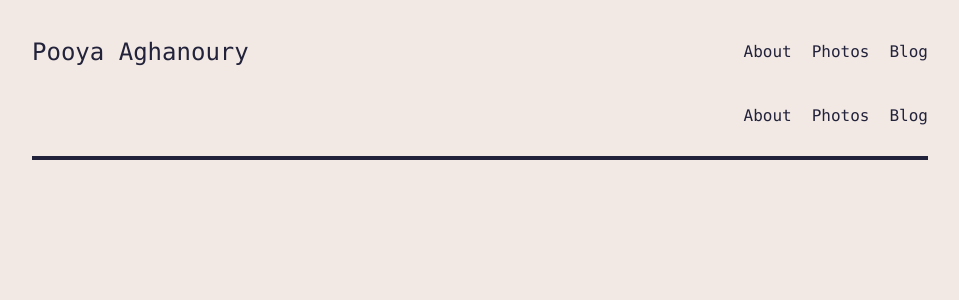
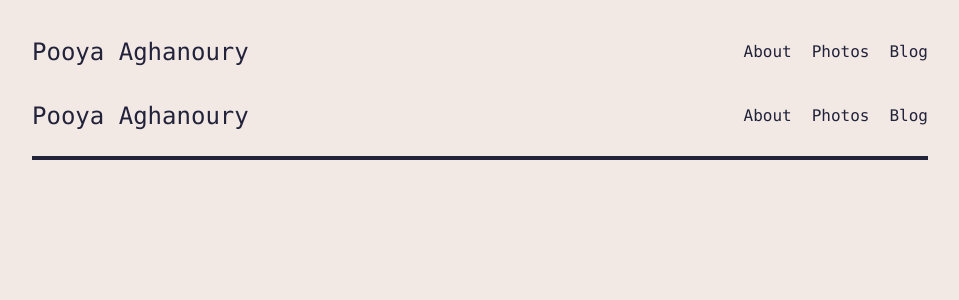
Before and after one commit to aghanoury/website, a Next.js app: page /header in a window 1280 px wide. Shown: the top 300 px of the page, without its empty margins (160-1119 px from the left). Built offline with nearby package versions, Linux system fonts and the light colour scheme.

Commit message:
build fixed

```diff
--- a/pages/_app.tsx
+++ b/pages/_app.tsx
@@ -27,7 +27,7 @@ export default function App({ Component, pageProps }: AppProps) {
     ${show ? "opacity-100" : "opacity-0"}`}
     >
       <title>headass</title>
-      <Header title={WEBSITE_TITLE} />
+      <Header />
       {/* <div className="border-t-0 my-0 py-0 border-b-4 border-black mb-2 "></div> */}
       <Component {...pageProps} />
       <div className="border-t-0 my-2 py-0 border-b-4 border-black mb-0 "></div>
--- a/pages/blog.tsx
+++ b/pages/blog.tsx
@@ -4,4 +4,4 @@ const Blog = () => {
   return <div>nothing to blog about yet...</div>;
 };
 
-export default blog;
+export default Blog;
--- a/pages/header.tsx
+++ b/pages/header.tsx
@@ -10,7 +10,7 @@ const navigation = [
   { name: "Blog", href: "/blog", current: true },
 ];
 
-export default function Header({ title }) {
+export default function Header() {
   return (
     <Menu as="nav" className={`relative p-0 m-0 z-50`}>
       {({ open }) => (
@@ -19,7 +19,7 @@ export default function Header({ title }) {
             <div className="flex flex-1 items-center justify-between space-x-10 m-0 h-16 px-0">
               {/* standard menu bar */}
               <Link className="text-2xl max-sm:text-lg" href="/">
-                {title}
+                Pooya Aghanoury
               </Link>
               <div className="flex items-center justify-between space-x-5">
                 {navigation.map((item) => (
@@ -72,77 +72,3 @@ export default function Header({ title }) {
     </Menu>
   );
 }
-
-// export default function Header() {
-//   return (
-//     <Disclosure as="nav" className="bg-gray-800">
-//       {({ open }) => (
-//         <>
-//           <div className="mx-auto max-w-7xl px-2 sm:px-6 lg:px-8">
-//             <div className="relative flex h-16 items-center justify-between">
-
-//               <div className="absolute inset-y-0 right-0 flex items-center sm:hidden">
-//                 <Disclosure.Button className="inline-flex items-center justify-center rounded-md p-2 text-gray-400 hover:bg-gray-700 hover:text-white focus:outline-none focus:ring-2 focus:ring-inset focus:ring-white">
-//                   <span className="sr-only">Open main menu</span>
-//                   {open ? (
-//                     <XMarkIcon className="block h-6 w-6" aria-hidden="true" />
-//                   ) : (
-//                     <Bars3Icon className="block h-6 w-6" aria-hidden="true" />
-//                   )}
-//                 </Disclosure.Button>
-//               </div>
-
-//               {/* Full menu bar */}
-//               <div className="flex flex-1">
-//                 <div className="flex flex-shrink-0 items-center justify-end">
-//                   <img
-//                     className="h-8 w-auto lg:block"
-//                     src="https://tailwindui.com/img/logos/mark.svg?color=indigo&shade=500"
-//                     alt="Your Company"
-//                   />
-//                 </div>
-//                 <div className="hidden sm:ml-6 sm:block">
-//                   <div className="flex space-x-4">
-//                     {navigation.map((item) => (
-//                       <a
-//                         key={item.name}
-//                         href={item.href}
-//                         className={classNames(
-//                           item.current ? 'bg-gray-900 text-white' : 'text-gray-300 hover:bg-gray-700 hover:text-white',
-//                           'px-3 py-2 rounded-md text-sm font-medium'
-//                         )}
-//                         aria-current={item.current ? 'page' : undefined}
-//                       >
-//                         {item.name}
-//                       </a>
-//                     ))}
-//                   </div>
-//                 </div>
-//               </div>
-
-//             </div>
-//           </div>
-
-//           <Disclosure.Panel className="sm:hidden absolute">
-//             <div className="space-y-1 px-2 pt-2 pb-3">
-//               {navigation.map((item) => (
-//                 <Disclosure.Button
-//                   key={item.name}
-//                   as="a"
-//                   href={item.href}
-//                   className={classNames(
-//                     item.current ? 'bg-gray-900 text-white' : 'text-gray-300 hover:bg-gray-700 hover:text-white',
-//                     'block px-3 py-2 rounded-md text-base font-medium'
-//                   )}
-//                   aria-current={item.current ? 'page' : undefined}
-//                 >
-//                   {item.name}
-//                 </Disclosure.Button>
-//               ))}
-//             </div>
-//           </Disclosure.Panel>
-//         </>
-//       )}
-//     </Disclosure>
-//   )
-// }
--- a/pages/photos.tsx
+++ b/pages/photos.tsx
@@ -209,4 +209,4 @@ const Photos = () => {
   );
 };
 
-export default photos;
+export default Photos;
```
